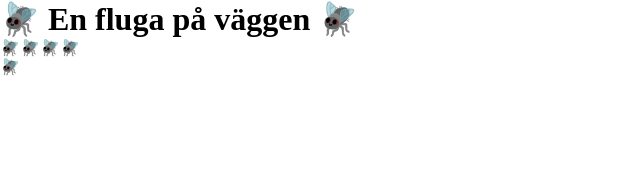
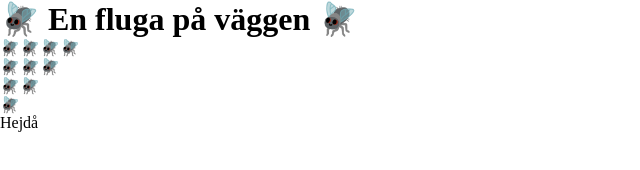
Before and after one commit to salengap/repo_vecka2, a plain HTML site: page index.html in a window 1280 px wide. Shown: the whole page, without its empty margins (0-640 px from the left). Drawn offline with Linux system fonts and the light colour scheme.

Commit message:
lade till lite flugor i html-filen

```diff
--- a/index.html
+++ b/index.html
@@ -12,7 +12,11 @@
 
     <h1>🪰 En fluga på väggen 🪰</h1>
     <p>🪰🪰🪰🪰</p>
+    <p>🪰🪰🪰</p>
+    <p>🪰🪰</p>
     <p>🪰</p>
+
+    <p>Hejdå</p>
 
     <ul class=”people”></ul>
 
```
